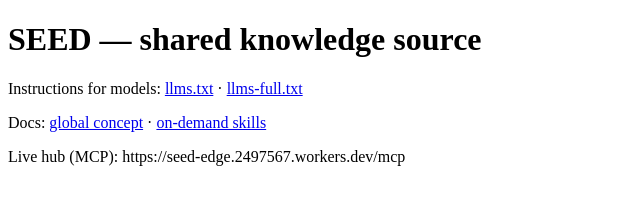
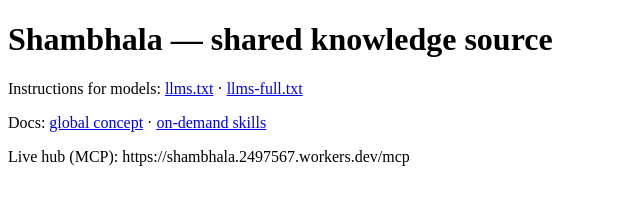
Before and after one commit to vpcea2s1r/seed-knowledge, a plain HTML site: page index.html in a window 1280 px wide. Shown: the whole page, without its empty margins (0-640 px from the left). Drawn offline with Linux system fonts and the light colour scheme.

Commit message:
Rename project to Shambhala

```diff
--- a/index.html
+++ b/index.html
@@ -1 +1 @@
-<!doctype html><meta charset='utf-8'><title>SEED — shared knowledge</title><h1>SEED — shared knowledge source</h1><p>Instructions for models: <a href='/llms.txt'>llms.txt</a> · <a href='/llms-full.txt'>llms-full.txt</a></p><p>Docs: <a href='/docs/GLOBAL-CONCEPT-SEED-2026-11-23.md'>global concept</a> · <a href='/docs/ON-DEMAND-SKILLS-2026-11-23.md'>on-demand skills</a></p><p>Live hub (MCP): https://seed-edge.2497567.workers.dev/mcp</p>
+<!doctype html><meta charset='utf-8'><title>Shambhala — shared knowledge</title><h1>Shambhala — shared knowledge source</h1><p>Instructions for models: <a href='/llms.txt'>llms.txt</a> · <a href='/llms-full.txt'>llms-full.txt</a></p><p>Docs: <a href='/docs/GLOBAL-CONCEPT-SEED-2026-11-23.md'>global concept</a> · <a href='/docs/ON-DEMAND-SKILLS-2026-11-23.md'>on-demand skills</a></p><p>Live hub (MCP): https://shambhala.2497567.workers.dev/mcp</p>
```
Also changed, not shown: .well-known/agent-skills/index.json, MANIFEST.json, llms-full.txt, llms.txt, 5 other files.
